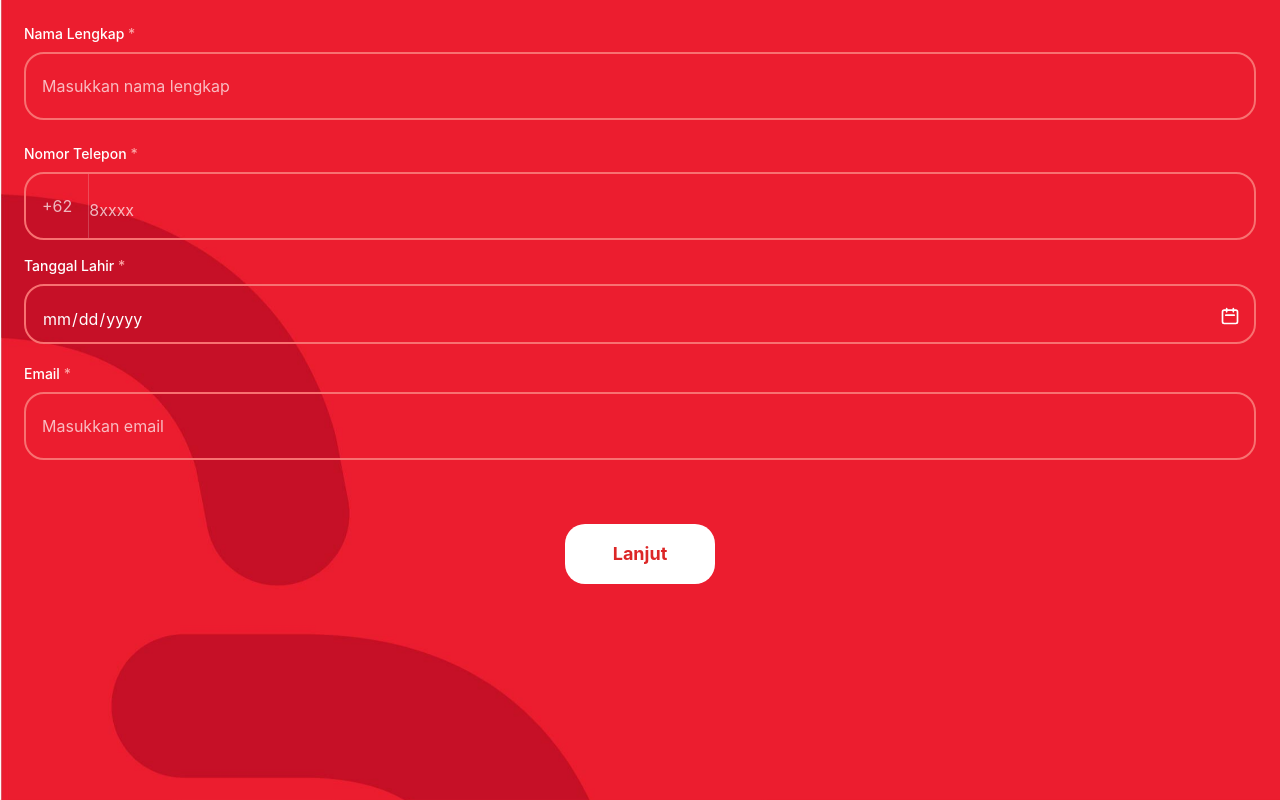
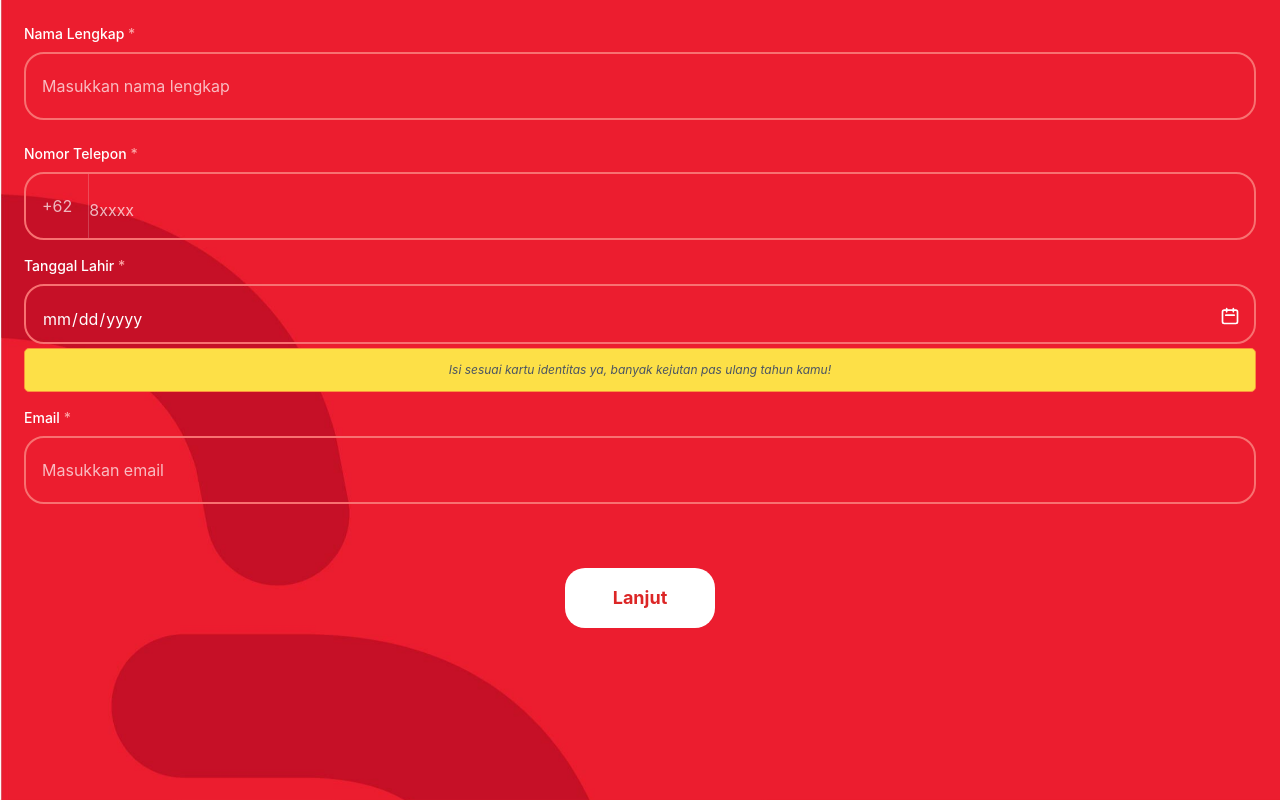
Before and after one commit to reyhermanses/kartu_tanda_boga, a React (Vite) app: page / in a window 1280 px wide. Built offline with nearby package versions, Linux system fonts and the light colour scheme.

Commit message:
add desc bottom of birthday

```diff
--- a/src/components/FormSection.tsx
+++ b/src/components/FormSection.tsx
@@ -107,6 +107,7 @@ export function FormSection({ values, errors, onChange, onNext }: Props) {
                 </svg>
               </button>
             </div>
+            <div className='flex text-[12px] bg-yellow-300 italic border border-orange-400 text-gray-600 rounded-[5px] p-3 justify-center'>Isi sesuai kartu identitas ya, banyak kejutan pas ulang tahun kamu!</div>
             {errors.birthday && (
               <span className="mt-1 block text-xs text-white">
                 {errors.birthday}
```
